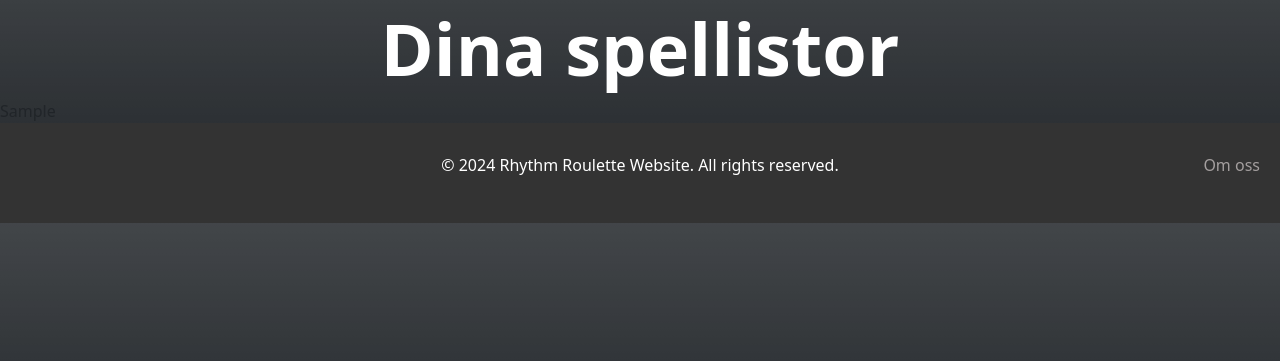
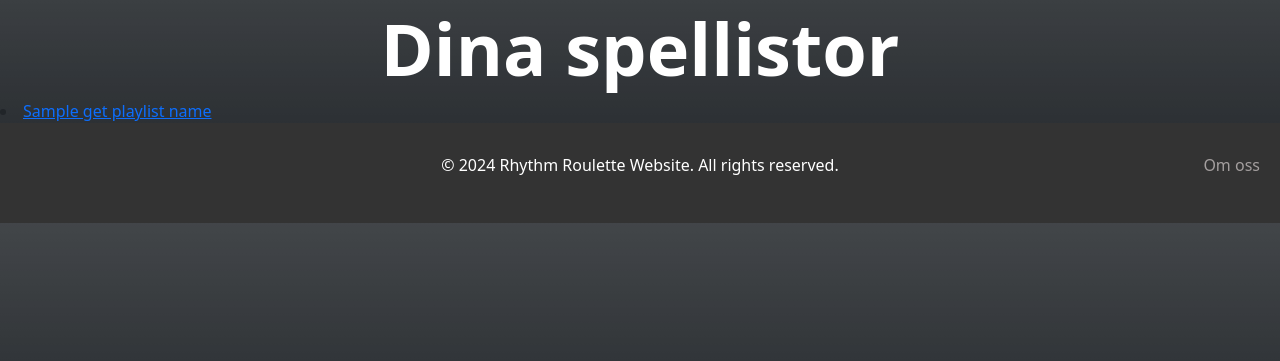
Before and after one commit to tobi-1337/RhythmRoulette, a Flask app: template templates/playlist.html in a window 1280 px wide. Shown: the part 59-420 px from the top of the page. Run offline with Flask 3, Linux system fonts and the light colour scheme; the template is opened without the code that fills it: most values are stand-ins (such as "Sample title", 1, 10 or a date in 2020); some web fonts are replaced.

Commit message:
ej klar, get name playlist

```diff
--- a/main.py
+++ b/main.py
@@ -98,9 +98,10 @@ def generate_playlist():
 @app.route('/playlist', methods=["GET", "POST"])
 def get_playlist():
     playlist_uri = session.get('playlist_uri')
+    get_playlist_name = session.get('playlist_name')
     if sp_oauth.validate_token(cache_handler.get_cached_token()):
         if playlist_uri:
-            return render_template("playlist.html", playlist_uri=playlist_uri)  # Pass the playlist URL to the template
+            return render_template("playlist.html", playlist_uri=playlist_uri, get_playlist_name=get_playlist_name)  # Pass the playlist URL to the template
         else:
             return "Playlist URL not found in session."
 
--- a/templates/playlist.html
+++ b/templates/playlist.html
@@ -3,5 +3,7 @@
 
 {% block content %}
     <h1 class="display-2 text-center text-white fw-bold">Dina spellistor</h1>
-    <div>{{ playlist_uri}}</div>
+    <div>
+        <li><a class="nav_link" href={{playlist_uri}}>{{get_playlist_name}}</a></li>
+    </div>
 {% endblock %}
```
Also changed, not shown: playlist.html (deleted, +0 -7 lines).
